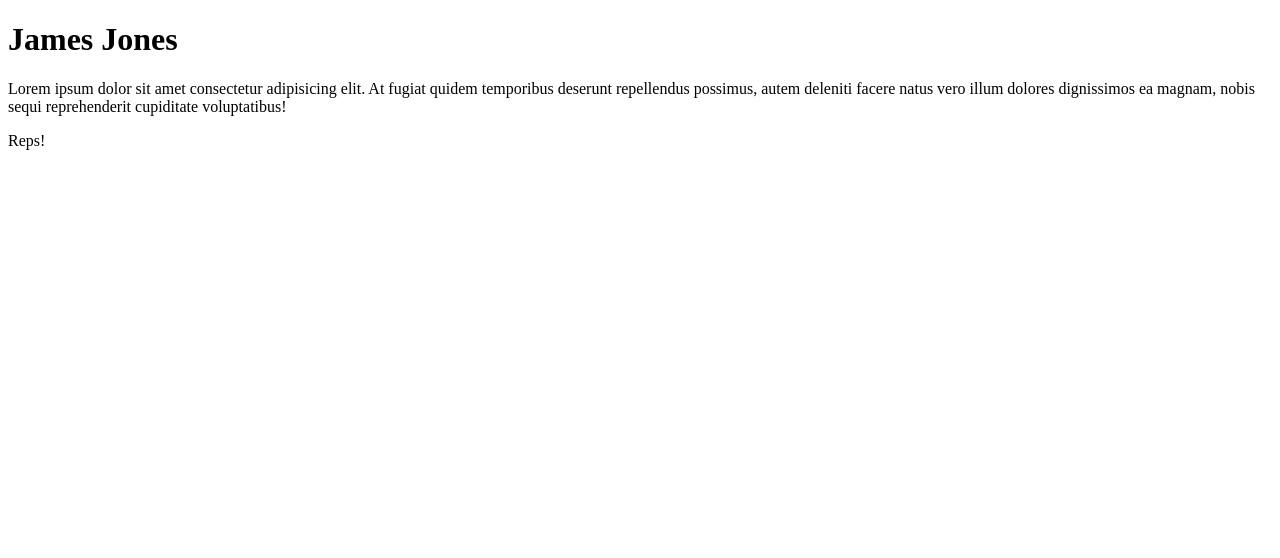
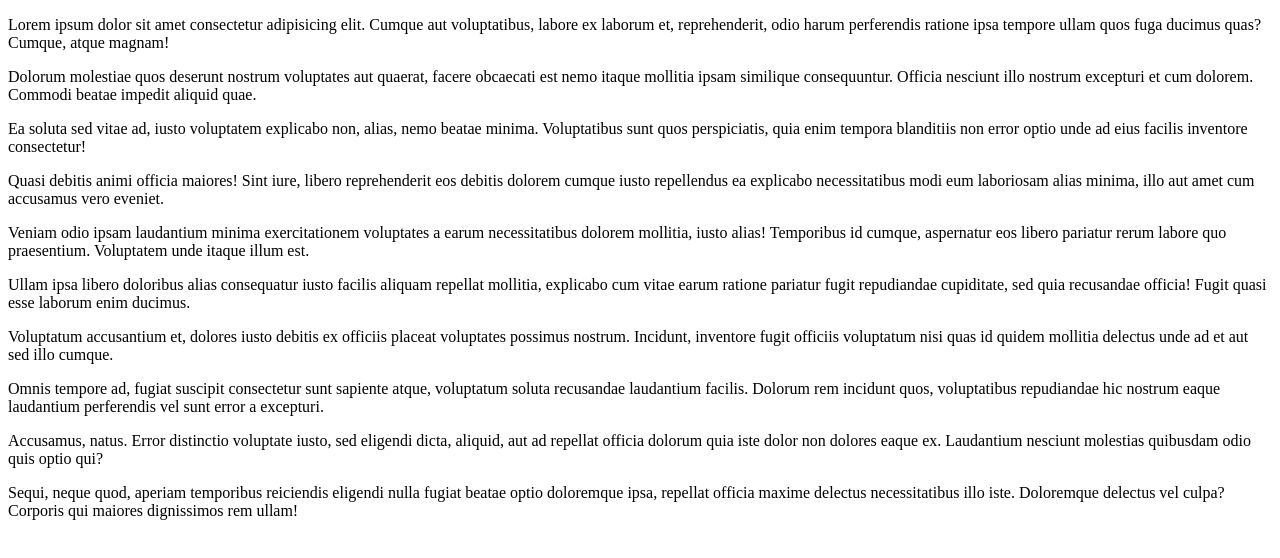
Before and after one commit to JpScoot/github-pages-demo, a plain HTML site: page index.html in a window 1280 px wide. Drawn offline with Linux system fonts and the light colour scheme.

Commit message:
added paragraphs with lorem

```diff
--- a/index.html
+++ b/index.html
@@ -7,13 +7,65 @@
     <title>GitHub</title>
   </head>
   <body>
-    <h1>James Jones</h1>
-    <p>
-      Lorem ipsum dolor sit amet consectetur adipisicing elit. At fugiat quidem
-      temporibus deserunt repellendus possimus, autem deleniti facere natus vero
-      illum dolores dignissimos ea magnam, nobis sequi reprehenderit cupiditate
-      voluptatibus!
-    </p>
-    <p>Reps!</p>
+    <div>
+      <p>
+        Lorem ipsum dolor sit amet consectetur adipisicing elit. Cumque aut
+        voluptatibus, labore ex laborum et, reprehenderit, odio harum
+        perferendis ratione ipsa tempore ullam quos fuga ducimus quas? Cumque,
+        atque magnam!
+      </p>
+      <p>
+        Dolorum molestiae quos deserunt nostrum voluptates aut quaerat, facere
+        obcaecati est nemo itaque mollitia ipsam similique consequuntur. Officia
+        nesciunt illo nostrum excepturi et cum dolorem. Commodi beatae impedit
+        aliquid quae.
+      </p>
+      <p>
+        Ea soluta sed vitae ad, iusto voluptatem explicabo non, alias, nemo
+        beatae minima. Voluptatibus sunt quos perspiciatis, quia enim tempora
+        blanditiis non error optio unde ad eius facilis inventore consectetur!
+      </p>
+      <p>
+        Quasi debitis animi officia maiores! Sint iure, libero reprehenderit eos
+        debitis dolorem cumque iusto repellendus ea explicabo necessitatibus
+        modi eum laboriosam alias minima, illo aut amet cum accusamus vero
+        eveniet.
+      </p>
+      <p>
+        Veniam odio ipsam laudantium minima exercitationem voluptates a earum
+        necessitatibus dolorem mollitia, iusto alias! Temporibus id cumque,
+        aspernatur eos libero pariatur rerum labore quo praesentium. Voluptatem
+        unde itaque illum est.
+      </p>
+      <p>
+        Ullam ipsa libero doloribus alias consequatur iusto facilis aliquam
+        repellat mollitia, explicabo cum vitae earum ratione pariatur fugit
+        repudiandae cupiditate, sed quia recusandae officia! Fugit quasi esse
+        laborum enim ducimus.
+      </p>
+      <p>
+        Voluptatum accusantium et, dolores iusto debitis ex officiis placeat
+        voluptates possimus nostrum. Incidunt, inventore fugit officiis
+        voluptatum nisi quas id quidem mollitia delectus unde ad et aut sed illo
+        cumque.
+      </p>
+      <p>
+        Omnis tempore ad, fugiat suscipit consectetur sunt sapiente atque,
+        voluptatum soluta recusandae laudantium facilis. Dolorum rem incidunt
+        quos, voluptatibus repudiandae hic nostrum eaque laudantium perferendis
+        vel sunt error a excepturi.
+      </p>
+      <p>
+        Accusamus, natus. Error distinctio voluptate iusto, sed eligendi dicta,
+        aliquid, aut ad repellat officia dolorum quia iste dolor non dolores
+        eaque ex. Laudantium nesciunt molestias quibusdam odio quis optio qui?
+      </p>
+      <p>
+        Sequi, neque quod, aperiam temporibus reiciendis eligendi nulla fugiat
+        beatae optio doloremque ipsa, repellat officia maxime delectus
+        necessitatibus illo iste. Doloremque delectus vel culpa? Corporis qui
+        maiores dignissimos rem ullam!
+      </p>
+    </div>
   </body>
 </html>
```
